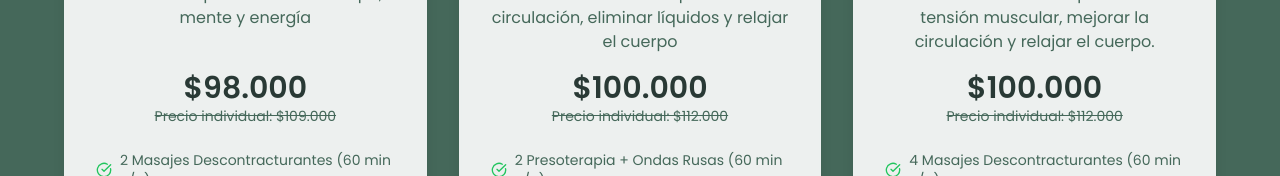
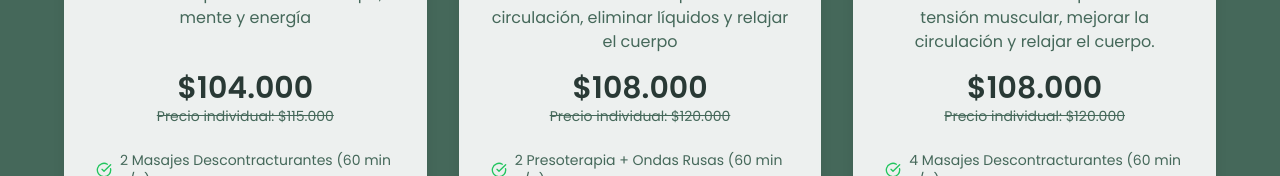
Before and after one commit to Pepsiee32/cuerpo-armonia-landing, a Next.js app: page /tratamientos/tratamientos-corporales in a window 1280 px wide. Shown: the part 3298-3474 px from the top of the page. Built offline with nearby package versions, Linux system fonts and the light colour scheme.

Commit message:
Se modifican precios marzo corpo y facial

```diff
--- a/app/tratamientos/tratamientos-corporales/page.tsx
+++ b/app/tratamientos/tratamientos-corporales/page.tsx
@@ -13,7 +13,7 @@ export default function TratamientosCorporales() {
     {
       name: "Masaje Descontracturante",
       description: "Masaje enfocado en liberar contracturas y tensión muscular, mejorando la movilidad.",
-      price: "$28.000",
+      price: "$30.000",
       duration: "60 min",
       benefits: ["Alivia tensiones", "Mejora circulación", "Relajación profunda", "Bienestar general"],
       icon: Hand,
@@ -24,7 +24,7 @@ export default function TratamientosCorporales() {
     {
       name: "Drenaje Linfático Manual",
       description: "Técnica suave que estimula el sistema linfático y mejora la eliminación de toxinas.",
-      price: "$28.000",
+      price: "$30.000",
       duration: "45 min",
       benefits: ["Reduce inflamación","Mejora la circulación", "Desintoxica el cuerpo", "Ideal post operatorios o retención de líquidos"],
       icon: Droplets,
@@ -33,7 +33,7 @@ export default function TratamientosCorporales() {
     {
       name: "Presoterapia + Ondas Rusas",
       description: "Combinación de presoterapia para eliminar líquidos y ondas rusas para tonificar y estimular los músculos.",
-      price: "$28.000",
+      price: "$30.000",
       duration: "60 min",
       benefits: [
         "Mejora circulación y oxigenación",
@@ -337,8 +337,8 @@ export default function TratamientosCorporales() {
                       <br></br>
                       <br></br>
                     </p>
-                    <div className="text-2xl sm:text-3xl font-bold text-dark-sage">$98.000</div>
-                    <p className="text-xs sm:text-sm text-sage line-through">Precio individual: $109.000</p>
+                    <div className="text-2xl sm:text-3xl font-bold text-dark-sage">$104.000</div>
+                    <p className="text-xs sm:text-sm text-sage line-through">Precio individual: $115.000</p>
                   </div>
                   <div className="space-y-2 sm:space-y-3 mb-4 sm:mb-6">
                     <div className="flex items-center text-xs sm:text-sm text-sage">
@@ -377,8 +377,8 @@ export default function TratamientosCorporales() {
                     <Badge className="bg-orange-100 text-orange-600 border-orange-200 mb-3 sm:mb-4">Resultados Visibles</Badge>
                     <h3 className="text-xl sm:text-2xl font-semibold text-dark-sage mb-2">Paquete Detox Circulatorio Integral</h3>
                     <p className="text-sage mb-3 sm:mb-4 text-sm sm:text-base">4 sesiones diseñadas para activar circulación, eliminar líquidos y relajar el cuerpo</p>
-                    <div className="text-2xl sm:text-3xl font-bold text-dark-sage">$100.000</div>
-                    <p className="text-xs sm:text-sm text-sage line-through">Precio individual: $112.000</p>
+                    <div className="text-2xl sm:text-3xl font-bold text-dark-sage">$108.000</div>
+                    <p className="text-xs sm:text-sm text-sage line-through">Precio individual: $120.000</p>
                   </div>
                   <div className="space-y-2 sm:space-y-3 mb-4 sm:mb-6">
                     <div className="flex items-center text-xs sm:text-sm text-sage">
@@ -417,8 +417,8 @@ export default function TratamientosCorporales() {
                     <Badge className="bg-orange-100 text-orange-600 border-orange-200 mb-3 sm:mb-4">Alivio Muscular</Badge>
                     <h3 className="text-xl sm:text-2xl font-semibold text-dark-sage mb-2">Paquete Intensivo Descontracturante</h3>
                     <p className="text-sage mb-3 sm:mb-4 text-sm sm:text-base">4 sesiones diseñadas para aliviar tensión muscular, mejorar la circulación y relajar el cuerpo.</p>
-                    <div className="text-2xl sm:text-3xl font-bold text-dark-sage">$100.000</div>
-                    <p className="text-xs sm:text-sm text-sage line-through">Precio individual: $112.000</p>
+                    <div className="text-2xl sm:text-3xl font-bold text-dark-sage">$108.000</div>
+                    <p className="text-xs sm:text-sm text-sage line-through">Precio individual: $120.000</p>
                   </div>
                   <div className="space-y-2 sm:space-y-3 mb-4 sm:mb-6">
                     <div className="flex items-center text-xs sm:text-sm text-sage">
--- a/app/tratamientos/tratamientos-faciales/page.tsx
+++ b/app/tratamientos/tratamientos-faciales/page.tsx
@@ -13,7 +13,7 @@ export default function TratamientosFaciales() {
         {
         name: "Limpieza Facial Profunda",
         description: "Eliminación de celulas muertas con punta de diamante, extracciones de puntos negros, máscara descongestiva y máscara hidratante.",
-        price: "$40.000",
+        price: "$42.000",
         duration: "90 min",
         benefits: [
           "Renovación y limpieza profunda",
@@ -27,7 +27,7 @@ export default function TratamientosFaciales() {
         {
           name: "Dermaplaning + Limpieza",
           description: "Eliminación de células muertas y vello facial con bisturí dermatológico, combinada con limpieza profunda para una piel más fresca y renovada.",
-          price: "$41.000",
+          price: "$43.000",
           duration: "60 min",
           benefits: [
             "Piel ultra suave y uniforme",
@@ -41,7 +41,7 @@ export default function TratamientosFaciales() {
         {
           name: "Microneedling Personalizado",
           description: "Aplicación de activos como hialurónico, resveratrol, exosomas, hilos tensores o botox mediante micropunción, logrando un tratamiento más completo y efectivo.",
-          price: "$48.000",
+          price: "$50.000",
           duration: "60 min",
           benefits: [
             "Mejora firmeza y textura de la piel",
@@ -55,7 +55,7 @@ export default function TratamientosFaciales() {
         {
           name: "Peeling Químico (Green o Gold Peel)",
           description: "Descamación celular profunda con principios activos específicos para tu tipo de piel. Ideal para manchas, textura y firmeza.",
-          price: "$44.000",
+          price: "$46.000",
           duration: "60 min",
           benefits: [
             "Despigmenta manchas y marcas",
@@ -271,8 +271,8 @@ export default function TratamientosFaciales() {
                   <Badge className="bg-sage/10 text-sage border-sage/20 mb-3 sm:mb-4">Renovación Facial</Badge>
                   <h3 className="text-xl sm:text-2xl font-semibold text-dark-sage mb-2">Paquete Renovación Facial Profunda</h3>
                   <p className="text-sage mb-3 sm:mb-4 text-sm sm:text-base">3 sesiones diseñadas para renovar tu piel desde las capas más profundas, unificando el tono, suavizando imperfecciones y devolviendo luminosidad a tu rostro</p>
-                  <div className="text-2xl sm:text-3xl font-bold text-dark-sage">$115.000</div>
-                  <p className="text-xs sm:text-sm text-sage line-through">Precio individual: $128.000</p>
+                  <div className="text-2xl sm:text-3xl font-bold text-dark-sage">$120.000</div>
+                  <p className="text-xs sm:text-sm text-sage line-through">Precio individual: $134.000</p>
                 </div>
                 <div className="space-y-2 sm:space-y-3 mb-4 sm:mb-6">
                   <div className="flex items-center text-xs sm:text-sm text-sage">
@@ -312,8 +312,8 @@ export default function TratamientosFaciales() {
                     <br></br>
                     <br></br>
                   </p>
-                  <div className="text-2xl sm:text-3xl font-bold text-dark-sage">$125.000</div>
-                  <p className="text-xs sm:text-sm text-sage line-through">Precio individual: $136.000</p>
+                  <div className="text-2xl sm:text-3xl font-bold text-dark-sage">$128.000</div>
+                  <p className="text-xs sm:text-sm text-sage line-through">Precio individual: $142.000</p>
                 </div>
                 <div className="space-y-2 sm:space-y-3 mb-4 sm:mb-6">
                   <div className="flex items-center text-xs sm:text-sm text-sage">
```
Also changed, not shown: 1 other file (tests, documents, lock files or other folders).
